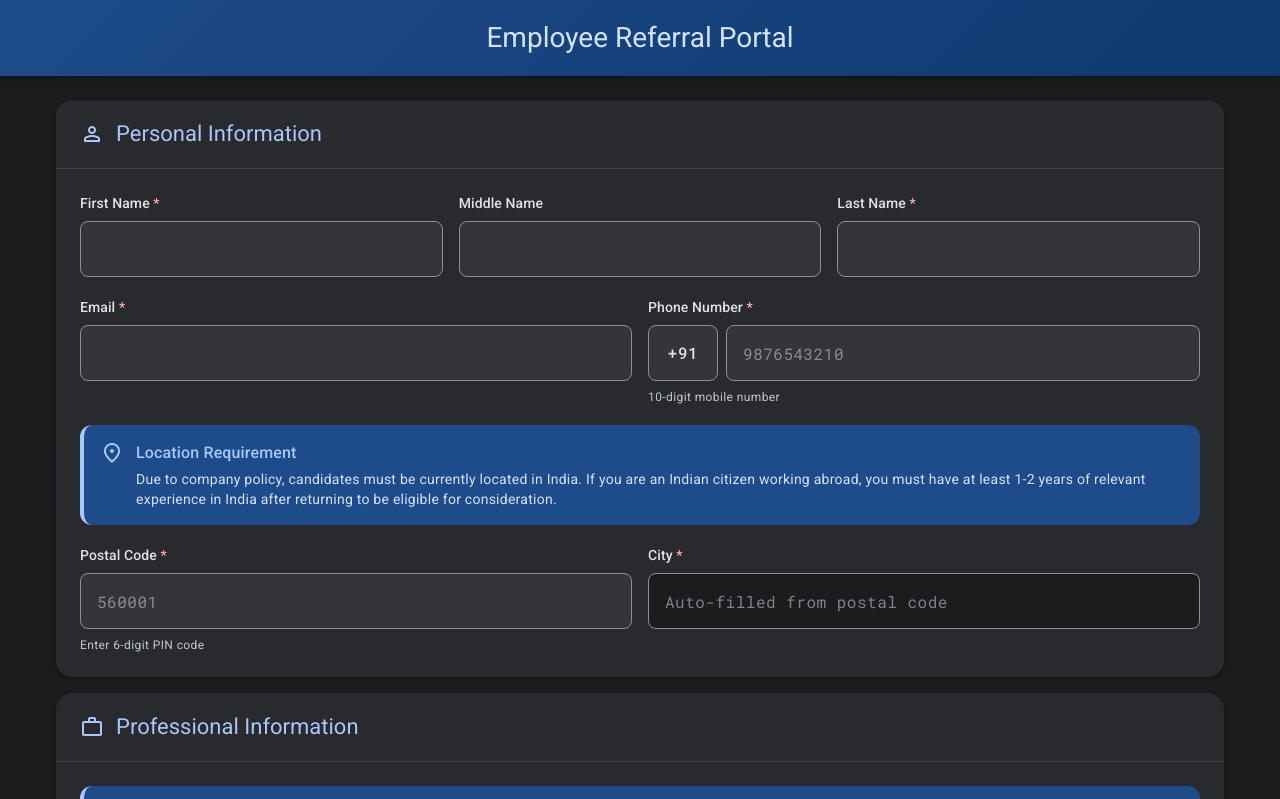
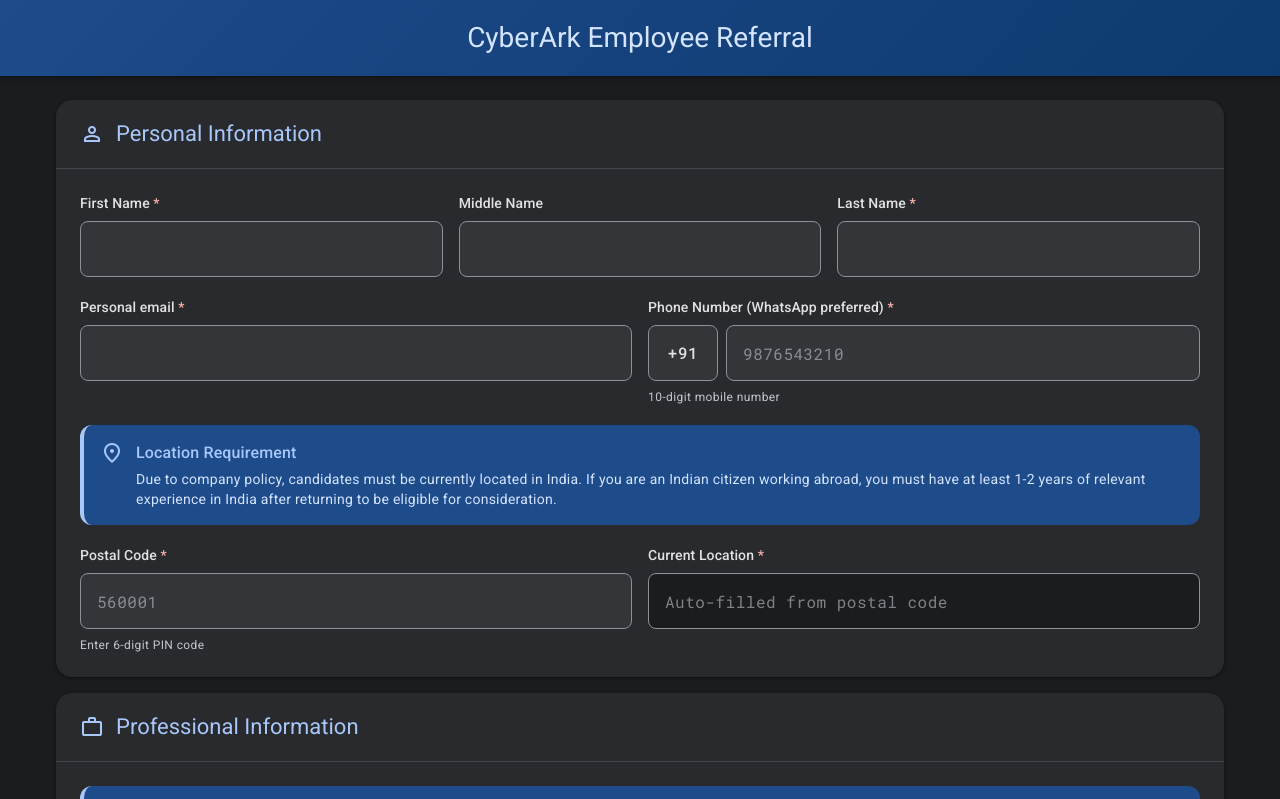
Before and after one commit to anshtyagi14/referral, a plain HTML site: page index.html in a window 1280 px wide. Shown: the top 799 px of the page. Drawn offline with nearby package versions, Linux system fonts and the light colour scheme; no server answers.

Commit message:
Update index.html

```diff
--- a/index.html
+++ b/index.html
@@ -3,7 +3,7 @@
 <head>
   <meta charset="UTF-8" />
   <meta name="viewport" content="width=device-width, initial-scale=1.0" />
-  <title>Employee Referral Portal - CyberArk</title>
+  <title>CyberArk Employee Referral</title>
 
   <!-- Material 3 Fonts -->
   <link rel="preconnect" href="https://fonts.googleapis.com">
@@ -18,7 +18,7 @@
 <body>
   <!-- Top App Bar -->
   <header class="md-top-app-bar">
-    <h1 class="md-headline-medium">Employee Referral Portal</h1>
+    <h1 class="md-headline-medium">CyberArk Employee Referral</h1>
   </header>
 
   <!-- Main Container -->
@@ -59,12 +59,12 @@
           <!-- Email & Phone Row -->
           <div class="md-field-row">
             <div class="md-text-field">
-              <label class="md-label">Email <span class="md-required">*</span></label>
+              <label class="md-label">Personal email <span class="md-required">*</span></label>
               <input type="email" id="email" name="email" class="md-input" required />
             </div>
 
             <div class="md-text-field">
-              <label class="md-label">Phone Number <span class="md-required">*</span></label>
+              <label class="md-label">Phone Number (WhatsApp preferred) <span class="md-required">*</span></label>
               <div class="md-phone-input">
                 <span class="md-country-code">+91</span>
                 <input
@@ -108,7 +108,7 @@
             </div>
 
             <div class="md-text-field">
-              <label class="md-label">City <span class="md-required">*</span></label>
+              <label class="md-label">Current Location <span class="md-required">*</span></label>
               <input
                 type="text"
                 id="city"
```
